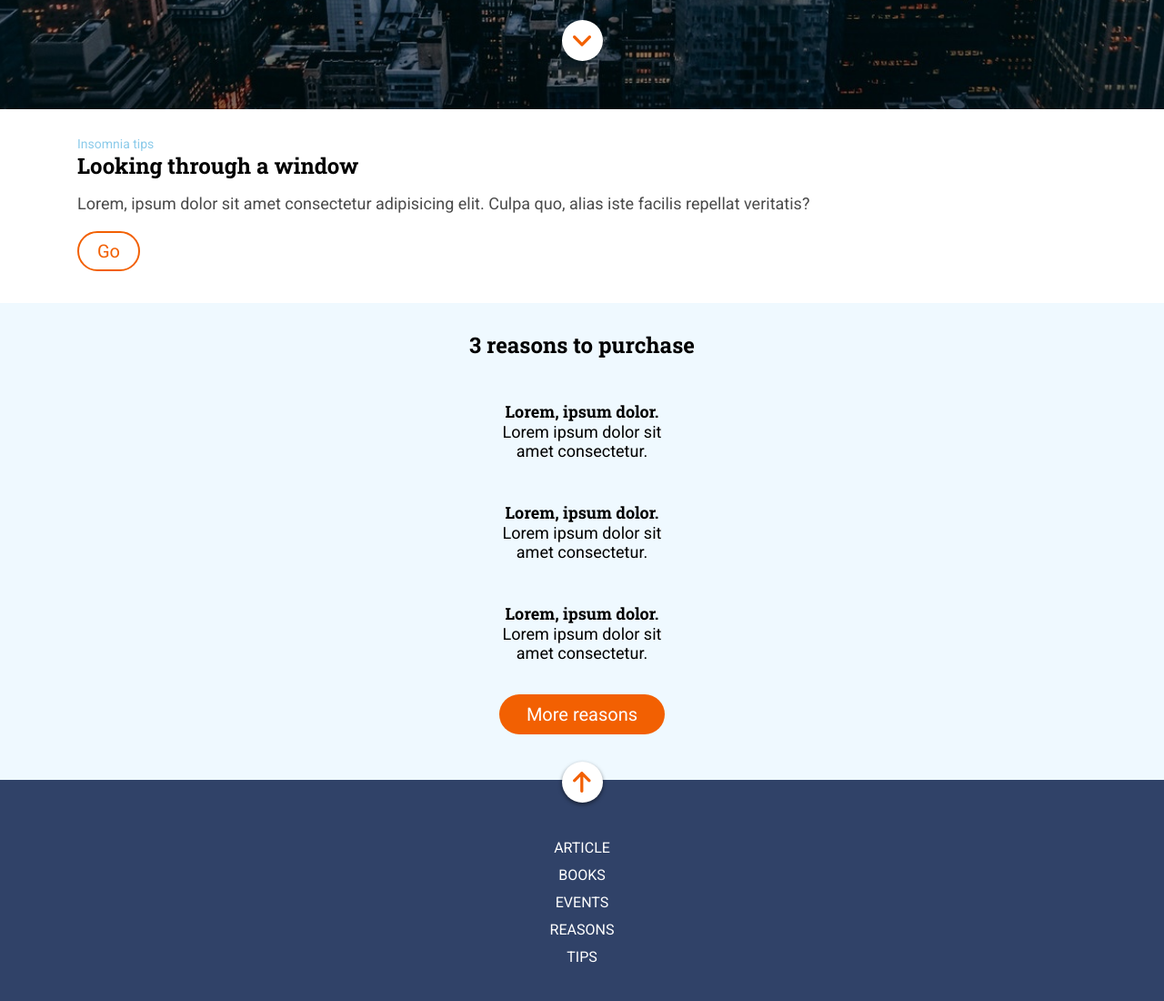
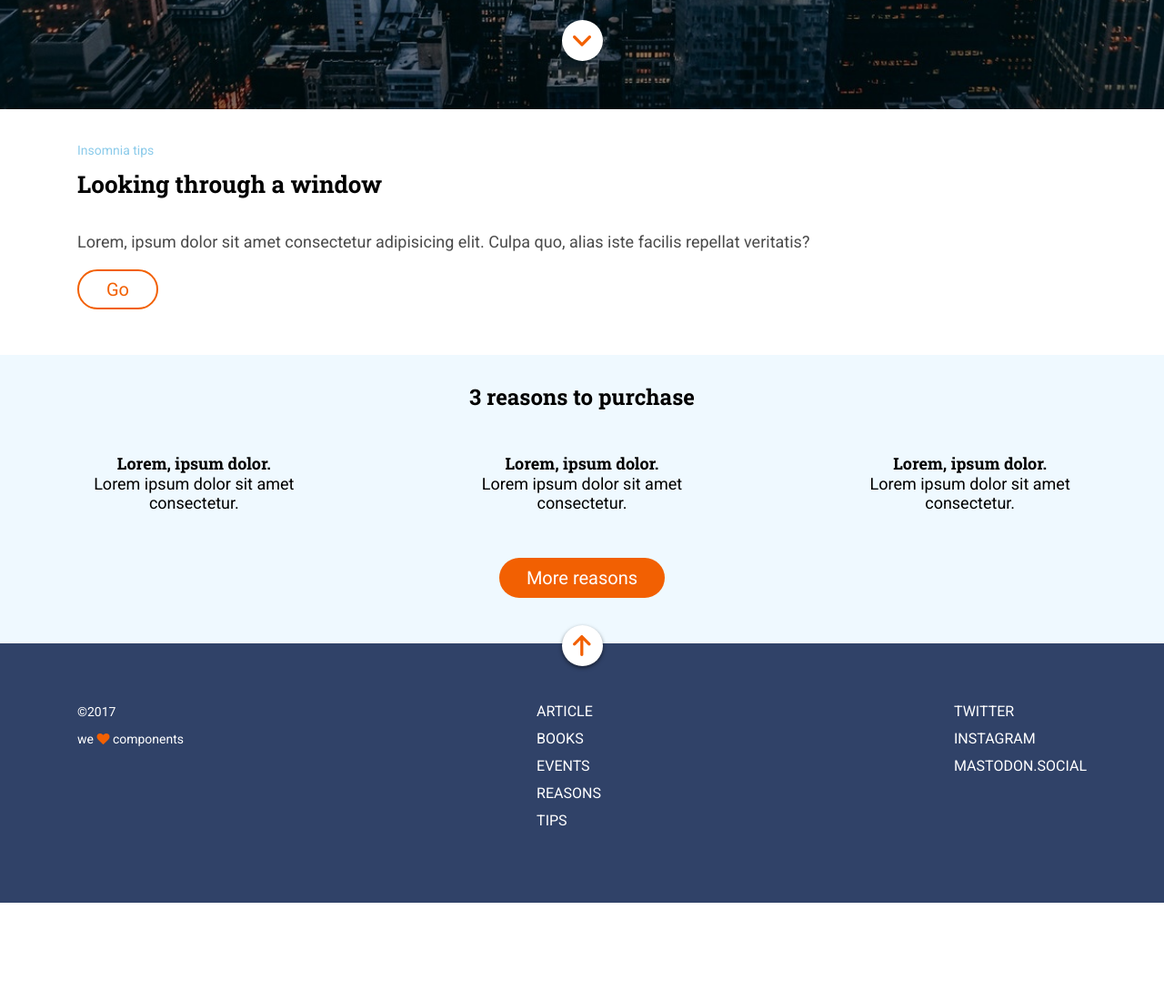
Before and after one commit to Adalab/modulo-1-evaluacion-final-adrmenendez, a website: page src/html/index.html in a window 1280 px wide. Shown: the part 680-1780 px from the top of the page at 91% size. After the commit the page ends 1672 px from the top, so only its background shows below. Drawn offline with nearby package versions, Linux system fonts and the light colour scheme; files that its build step writes are made by us from their sources; files whose address does not match are found by name.

Commit message:
add tablet

```diff
--- a/src/html/partials/footer.html
+++ b/src/html/partials/footer.html
@@ -1,8 +1,8 @@
+<div class="footer_scroll">
+    <a href="#header" title="scroll" class="footer_scroll--circle"><img src="./assets/images/ico-arrow.svg" alt="scroll" class="footer_scroll--img" title="menu"></a>
+</div>
 <footer class="footer">
-    <div class="footer_scroll">
-        <a href="#header" title="scroll" class="footer_scroll--circle"><img src="./assets/images/ico-arrow.svg" alt="scroll" class="footer_scroll--img" title="menu"></a>
-    </div>
-    <nav>
+    <nav class="container">
         <ul class="footer_links">
             <li><a href="https://adalab.es/" class="footer_links--item">Article</a></li>
             <li><a href="https://adalab.es/" class="footer_links--item">Books</a></li>
@@ -11,13 +11,14 @@
             <li><a href="https://adalab.es/" class="footer_links--item">Tips</a></li>
         </ul>
     </nav>
-    <nav>
+    <nav class="container">
         <ul class="footer_links">
             <li><a href="https://adalab.es/" class="footer_links--item">Twitter</a></li>
             <li><a href="https://adalab.es/" class="footer_links--item">Instagram</a></li>
             <li><a href="https://adalab.es/" class="footer_links--item">Mastodon.social</a><li>
-        </nav>
-    <section class="footer_copy">
+        </ul>
+    </nav>
+    <section class="footer_copy container">
         <p class="footer_copy--item">&copy;2017</p>
         <p class="footer_copy--item">we <i class="fa fa-heart" aria-hidden="true"></i> components</p>
     </section>
--- a/src/html/partials/main.html
+++ b/src/html/partials/main.html
@@ -9,18 +9,18 @@
 
     <section id="reasons" class="reasons">
         <h3 class="reasons_title container">3 reasons to purchase</h3>
-        <section class="article">
-            <article class="article container">
-                <h4 class="article--title">Lorem, ipsum dolor.</h4>
-                <p class="article--text">Lorem ipsum dolor sit amet consectetur.</p>
+        <section class="main-articles">
+            <article class="main-articles_article container">
+                <h4 class="main-articles_article--title">Lorem, ipsum dolor.</h4>
+                <p class="main-articles_article--text">Lorem ipsum dolor sit amet consectetur.</p>
             </article>
-            <article class="article container">
-                <h4 class="article--title">Lorem, ipsum dolor.</h4>
-                <p class="article--text">Lorem ipsum dolor sit amet consectetur.</p>
+            <article class="main-articles_article container">
+                <h4 class="main-articles_article--title">Lorem, ipsum dolor.</h4>
+                <p class="main-articles_article--text">Lorem ipsum dolor sit amet consectetur.</p>
             </article>
-            <article class="article container">
-                <h4 class="article--title">Lorem, ipsum dolor.</h4>
-                <p class="article--text">Lorem ipsum dolor sit amet consectetur.</p>
+            <article class="main-articles_article container">
+                <h4 class="main-articles_article--title">Lorem, ipsum dolor.</h4>
+                <p class="main-articles_article--text">Lorem ipsum dolor sit amet consectetur.</p>
             </article>
         </section>
         <a href="https://adalab.es/" class="reasons_button">More reasons</a>
--- a/src/scss/layout/_footer.scss
+++ b/src/scss/layout/_footer.scss
@@ -1,11 +1,7 @@
-.footer {
-  background-color: $footerBackground;
-  text-align: center;
-  padding: 60px 0 45px 0;
-  &_scroll {
+.footer_scroll {
   width: 100vw;
   position: absolute;
-    transform: translate(0, -80px);
+  transform: translate(0, -20px);
   display: flex;
   justify-content: center;
   align-items: center;
@@ -23,6 +19,17 @@
     width: 20px;
   }
 }
+
+.footer {
+  background-color: $footerBackground;
+  text-align: center;
+  padding: 60px 0 45px 0;
+  @include tablet {
+    text-align: left;
+    display: flex;
+    flex-direction: row;
+    justify-content: space-between;
+  }
   &_links {
     padding-bottom: 30px;
     &--item {
@@ -32,6 +39,9 @@
     }
   }
   &_copy {
+    @include tablet {
+      order: -1;
+    }
     &--item {
       @include mainFont(14px, $titleColor);
       line-height: 30px;
--- a/src/scss/layout/_header.scss
+++ b/src/scss/layout/_header.scss
@@ -30,10 +30,16 @@
     text-transform: uppercase;
     word-spacing: 100vw;
     text-align: center;
+    @include tablet {
+      @include titleFont(80px, $titleColor);
+    }
   }
   &_subtitle {
     @include mainFont(16px, $titleColor);
     margin-top: 10px;
+    @include tablet {
+      @include mainFont(24px, $titleColor);
+    }
   }
   &_scroll {
     margin-top: 45px;
--- a/src/scss/layout/_info.scss
+++ b/src/scss/layout/_info.scss
@@ -11,21 +11,36 @@
 .description {
   padding-top: 30px;
   padding-bottom: 45px;
+  @include tablet {
+    padding-bottom: 60px;
+  }
   &_tips {
     @include mainFont(14px, $secondDetailColor);
+    line-height: 30px;
   }
   &_title {
     @include titleFont(24px, $subtitleColor);
+    line-height: 30px;
+    @include tablet {
+      @include titleFont(26px, $subtitleColor);
+      line-height: 45px;
+    }
   }
   &_text {
     @include mainFont(18px, $mainTextColor);
     margin: 15px 0 30px 0;
+    @include tablet {
+      margin-top: 30px;
+    }
   }
   &_button {
     @include mainFont(20px, $mainDetailColor);
     border: 2px solid $mainDetailColor;
     padding: 8px 20px;
     border-radius: 30px;
+    @include tablet {
+      padding: 8px 30px;
+    }
   }
 }
 
@@ -38,14 +53,27 @@
     @include titleFont(24px, $subtitleColor);
     margin-bottom: 45px;
   }
-  .article {
-    @include contentCentered(180px);
-    &--title {
-      @include titleFont(18px, $subtitleColor);
+  .main-articles {
+    display: grid;
+    grid-template-columns: 180px;
+    grid-template-rows: 1fr 1fr 1fr;
+    align-items: center;
+    justify-content: center;
+    @include tablet {
+      grid-template-columns: 1fr 1fr 1fr;
+      grid-template-rows: 1fr;
     }
-    &--text {
-      @include mainFont(18px, $subtitleColor);
-      margin-bottom: 45px;
+    &_article {
+      &--title {
+        @include titleFont(18px, $subtitleColor);
+      }
+      &--text {
+        @include mainFont(18px, $subtitleColor);
+        margin-bottom: 45px;
+        @include tablet {
+          margin-bottom: 60px;
+        }
+      }
     }
   }
   &_button {
@@ -53,6 +81,5 @@
     background-color: $mainDetailColor;
     padding: 10px 30px;
     border-radius: 30px;
-    margin-bottom: 60px;
   }
 }
```
Lines whose indentation alone changed are shown as unchanged.
